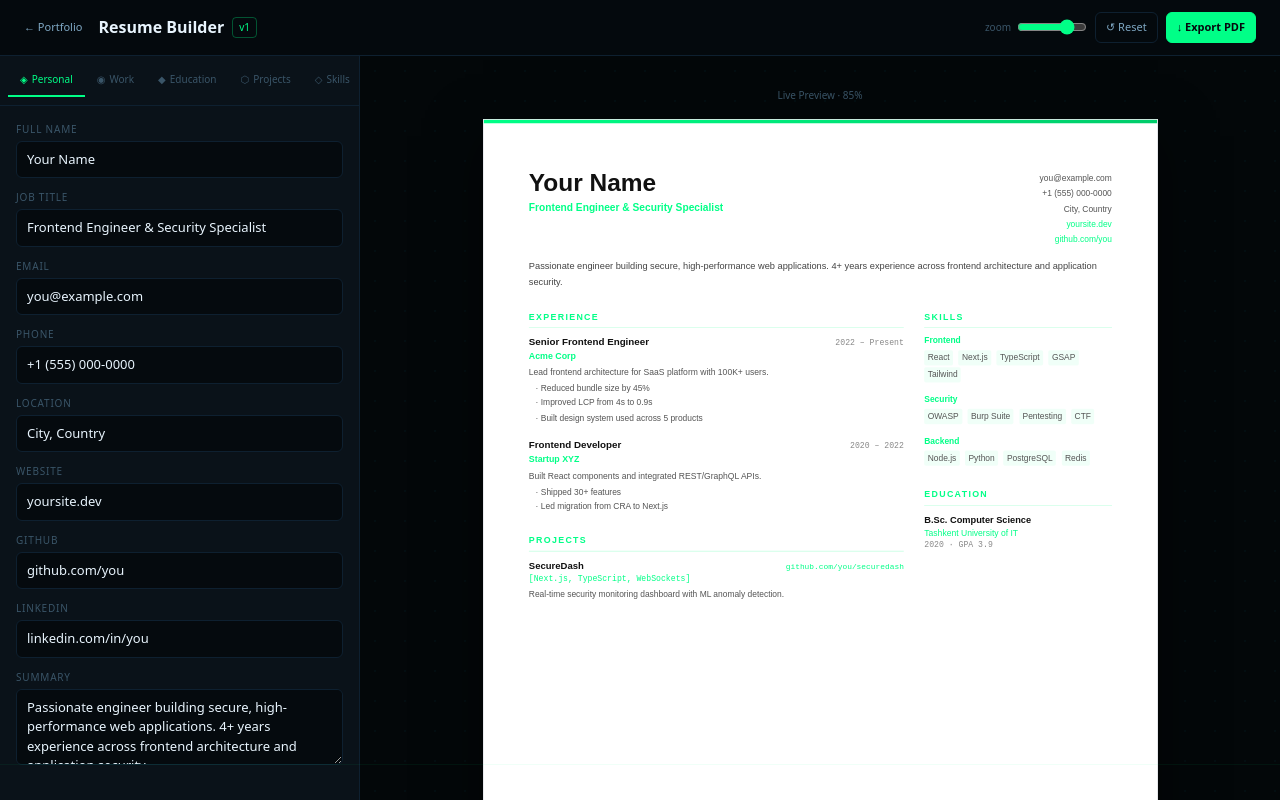
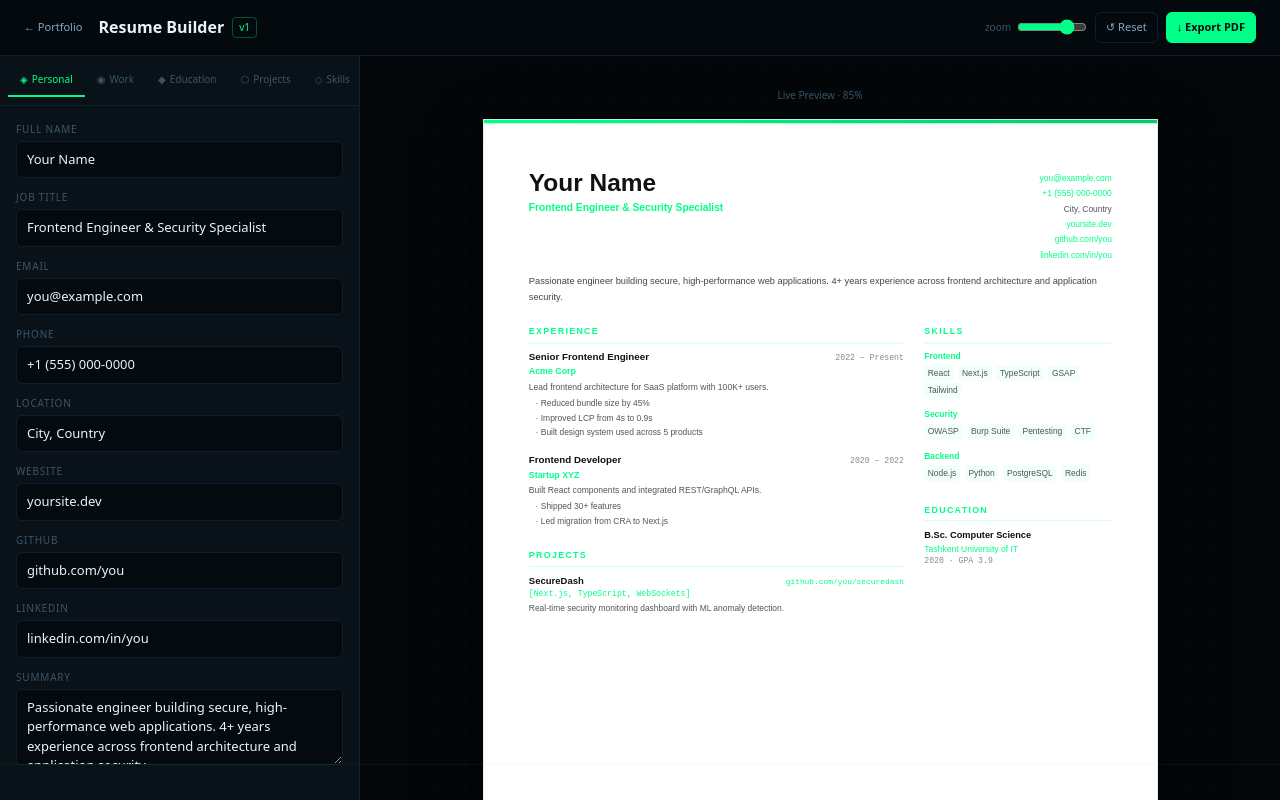
Before and after one commit to Alisher0903/cyberfolio, a Next.js app in the folder apps/web/: page /resume in a window 1280 px wide. Built offline with nearby package versions, Linux system fonts and the light colour scheme; no server answers.

Commit message:
fix(resume): render and export clickable profile links

```diff
--- a/apps/web/src/features/resume/components/preview/ResumePreview.tsx
+++ b/apps/web/src/features/resume/components/preview/ResumePreview.tsx
@@ -5,6 +5,11 @@ interface Props {
   data: ResumeData;
   scale?: number;
   forExport?: boolean;
+}
+
+function normalizeLink(value: string, scheme = 'https://') {
+  if (/^[a-z][a-z\d+.-]*:/i.test(value)) return value;
+  return `${scheme}${value}`;
 }
 
 export default function ResumePreview({ data, scale = 1, forExport = false }: Props) {
@@ -77,6 +82,11 @@ export default function ResumePreview({ data, scale = 1, forExport = false }: Pr
           {h.trim()}
         </li>
       ));
+
+  const linkStyle: React.CSSProperties = {
+    color: theme.primary,
+    textDecoration: 'none',
+  };
 
   return (
     <div id="resume-preview" style={containerStyle}>
@@ -154,13 +164,21 @@ export default function ResumePreview({ data, scale = 1, forExport = false }: Pr
             {data.email && (
               <div>
                 {isTerm && <span style={{ color: theme.dim }}>email: </span>}
-                {data.email}
+                <a data-pdf-link href={`mailto:${data.email}`} style={linkStyle}>
+                  {data.email}
+                </a>
               </div>
             )}
             {data.phone && (
               <div>
                 {isTerm && <span style={{ color: theme.dim }}>tel: </span>}
-                {data.phone}
+                <a
+                  data-pdf-link
+                  href={`tel:${data.phone.replace(/[^+\d]/g, '')}`}
+                  style={linkStyle}
+                >
+                  {data.phone}
+                </a>
               </div>
             )}
             {data.location && (
@@ -169,8 +187,27 @@ export default function ResumePreview({ data, scale = 1, forExport = false }: Pr
                 {data.location}
               </div>
             )}
-            {data.website && <div style={{ color: theme.primary }}>{data.website}</div>}
-            {data.github && <div style={{ color: theme.primary }}>{data.github}</div>}
+            {data.website && (
+              <div>
+                <a data-pdf-link href={normalizeLink(data.website)} style={linkStyle}>
+                  {data.website}
+                </a>
+              </div>
+            )}
+            {data.github && (
+              <div>
+                <a data-pdf-link href={normalizeLink(data.github)} style={linkStyle}>
+                  {data.github}
+                </a>
+              </div>
+            )}
+            {data.linkedin && (
+              <div>
+                <a data-pdf-link href={normalizeLink(data.linkedin)} style={linkStyle}>
+                  {data.linkedin}
+                </a>
+              </div>
+            )}
           </div>
         </div>
 
@@ -284,7 +321,9 @@ export default function ResumePreview({ data, scale = 1, forExport = false }: Pr
                       {p.name || 'Project'}
                     </strong>
                     {p.link && (
-                      <span
+                      <a
+                        data-pdf-link
+                        href={normalizeLink(p.link)}
                         style={{
                           fontSize: '0.58rem',
                           color: theme.primary,
@@ -292,7 +331,7 @@ export default function ResumePreview({ data, scale = 1, forExport = false }: Pr
                         }}
                       >
                         {p.link}
-                      </span>
+                      </a>
                     )}
                   </div>
                   {p.tech && (
--- a/apps/web/src/features/resume/hooks/useResumePdfExport.ts
+++ b/apps/web/src/features/resume/hooks/useResumePdfExport.ts
@@ -60,6 +60,21 @@ export function useResumePdfExport(data: ResumeData) {
 
       const pdf = new jsPDF({ orientation: 'portrait', unit: 'mm', format: 'a4', compress: true });
       pdf.addImage(canvas.toDataURL('image/png', 1), 'PNG', 0, 0, 210, 297, undefined, 'FAST');
+
+      const previewRect = element.getBoundingClientRect();
+      element.querySelectorAll<HTMLAnchorElement>('a[data-pdf-link]').forEach((link) => {
+        const rect = link.getBoundingClientRect();
+        const x = ((rect.left - previewRect.left) / previewRect.width) * 210;
+        const y = ((rect.top - previewRect.top) / previewRect.height) * 297;
+        const width = (rect.width / previewRect.width) * 210;
+        const height = (rect.height / previewRect.height) * 297;
+
+        if (width > 0 && height > 0 && x >= 0 && y >= 0 && x < 210 && y < 297) {
+          pdf.link(x, y, Math.min(width, 210 - x), Math.min(height, 297 - y), {
+            url: link.href,
+          });
+        }
+      });
       pdf.save(`${(data.name || 'Resume').replace(/\s+/g, '_')}_Resume.pdf`);
     } catch (error) {
       console.error('PDF export error:', error);
```
